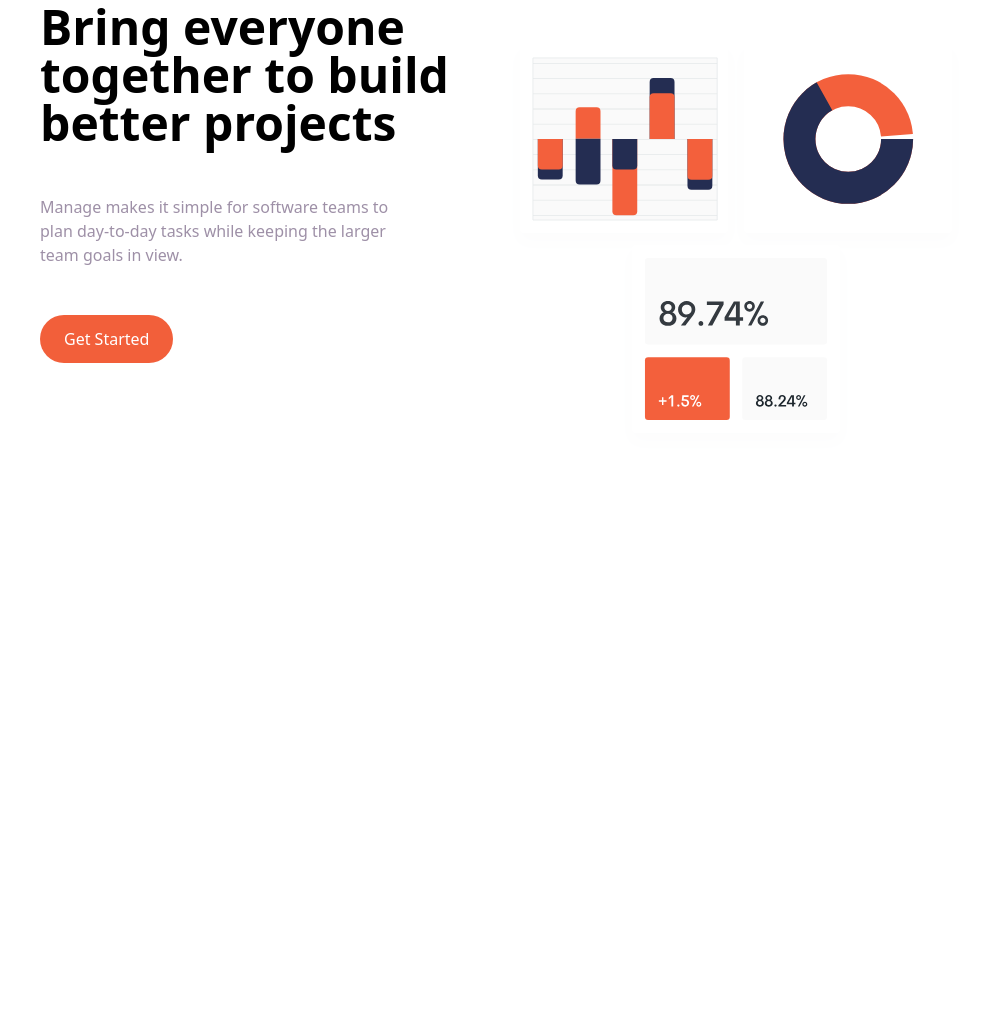
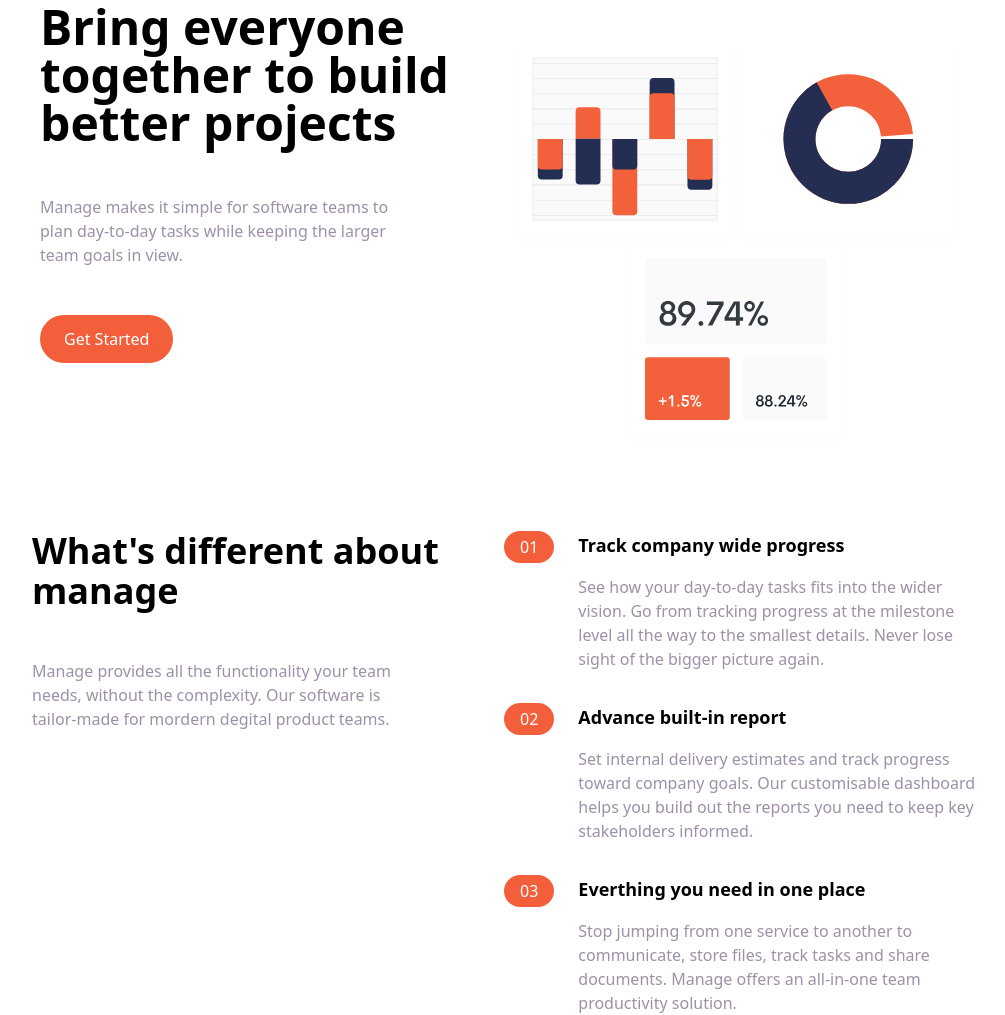
Before and after one commit to KingsCreatives/Landing-Page, a website: page index.html in a window 1280 px wide. Shown: the part 101-1116 px from the top of the page, without its empty margins (136-1141 px from the left). Before the commit the page ends 800 px from the top, so only its background shows below. Drawn offline with Linux system fonts and the light colour scheme.

Commit message:
features section

```diff
--- a/index.html
+++ b/index.html
@@ -39,5 +39,68 @@
             <img src="./img/illustration-intro.svg" alt="illustration">
         </div>
     </div>
+    <!--Features section-->
+    <div class="container flex flex-col px-4 mx-auto mt-10 space-y-12 md:space-y-0 md:flex-row">
+        <!--Features left item-->
+        <div class="flex flex-col space-y-12 md:w-1/2">
+            <h2 class="max-w-md text-4xl font-bold text-center md:text-left">What's different about manage</h2>
+            <p class="max-w-sm text-center text-darkGrayishBlue md:text-left">
+                Manage provides all the functionality your team needs, without the complexity. Our software is tailor-made for mordern degital product teams.
+            </p>
+        </div>
+        <!--Features right item-->
+        <div class="flex flex-col space-y-8 md:w-1/2">
+            <!---Item one-->
+            <div class="flex flex-col space-y-3 md:space-y-0 md:space-x-6 md:flex-row">
+                <!--Heading-->
+                <div class="rounded-l-full bg-brightRedSupLight md:bg-transparent ">
+                    <div class="flex items-center space-x-2 items-center">
+                        <div class="px-4 py-2  text-white rounded-full md:py-1 md:px-4 bg-brightRed">01</div>
+                        <h3 class="text-base font-bold md:mb-4 md:hidden"> Track company wide progress</h3>
+                    </div>
+                </div>
+                <div>
+                    <h3 class="hidden mb-4 text-lg font-bold md:block">Track company wide progress</h3>
+                    <p class="text-darkGrayishBlue">See how your day-to-day tasks fits into the wider  vision. Go from tracking progress at the milestone level all the way to the smallest details. Never lose sight of the bigger picture again.</p>
+                </div>
+
+            </div>
+            <!--Item two-->
+            <div class="flex flex-col space-y-3 md:space-y-0 md:space-x-6 md:flex-row">
+                <!--Heading-->
+                <div class="rounded-l-full bg-brightRedSupLight md:bg-transparent ">
+                    <div class="flex items-center space-x-2 items-center">
+                        <div class="px-4 py-2  text-white rounded-full md:py-1 md:px-4 bg-brightRed">02</div>
+                        <h3 class="text-base font-bold md:mb-4 md:hidden"> Advance built-in report</h3>
+                    </div>
+                </div>
+                <div>
+                    <h3 class="hidden mb-4 text-lg font-bold md:block">Advance built-in report</h3>
+                    <p class="text-darkGrayishBlue">Set internal delivery estimates and track progress toward
+                        company goals. Our customisable dashboard helps you build out
+                        the reports you need to keep key stakeholders informed.</p>
+                </div>
+
+            </div>
+            <!--Item three-->
+            <div class="flex flex-col space-y-3 md:space-y-0 md:space-x-6 md:flex-row">
+                <!--Heading-->
+                <div class="rounded-l-full bg-brightRedSupLight md:bg-transparent ">
+                    <div class="flex items-center space-x-2 items-center">
+                        <div class="px-4 py-2  text-white rounded-full md:py-1 md:px-4 bg-brightRed">03</div>
+                        <h3 class="text-base font-bold md:mb-4 md:hidden"> Everthing you need in one place</h3>
+                    </div>
+                </div>
+                <div>
+                    <h3 class="hidden mb-4 text-lg font-bold md:block">Everthing you need in one place</h3>
+                    <p class="text-darkGrayishBlue">Stop jumping from one service to another to communicate, store
+                        files, track tasks and share documents. Manage offers an
+                        all-in-one team productivity solution.</p>
+                </div>
+
+            </div>
+        </div>
+
+    </div>
 </body>
 </html>
```
Also changed, not shown: tailwind.css.
